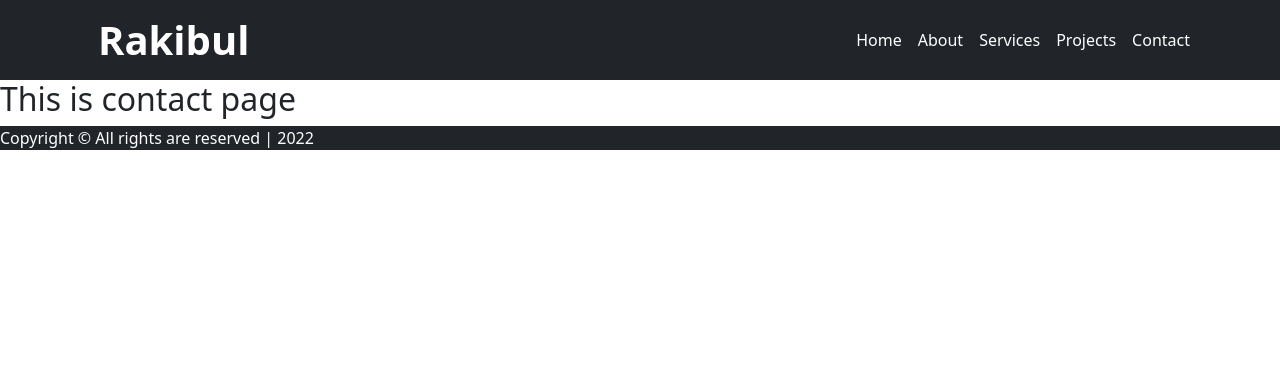
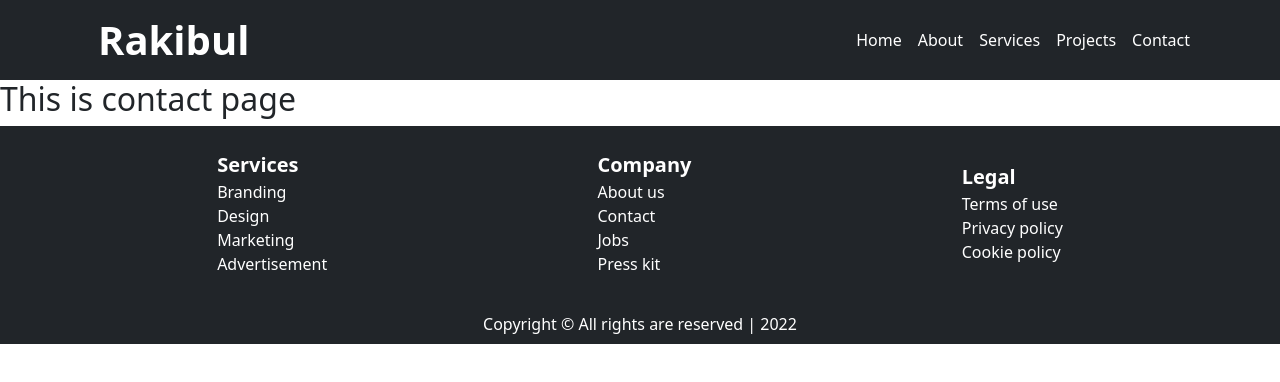
Before and after one commit to coderrakibul/personal-portfolio, a React (Create React App) app: page /contact in a window 1280 px wide. Shown: the top 382 px of the page. Built offline with nearby package versions, Linux system fonts and the light colour scheme.

Commit message:
footer updated

```diff
--- a/src/pages/Shared/Footer.js
+++ b/src/pages/Shared/Footer.js
@@ -2,13 +2,37 @@ import React from 'react';
 
 const Footer = () => {
 	const date = new Date();
-    const year = date.getFullYear();
+	const year = date.getFullYear();
 
 	return (
-		<div className='bg-dark text-white'>
+		<footer className='bg-dark text-white'>
+			<div className='py-4'>
+				<div className="d-flex justify-content-around container">
+					<div className='d-flex flex-column justify-content-center'>
+						<span className='fw-bold fs-5'>Services</span>
+						<span><a className="text-decoration-none text-white">Branding</a></span>
+						<span><a className="text-decoration-none text-white">Design</a></span>
+						<span><a className="text-decoration-none text-white">Marketing</a></span>
+						<span><a className="text-decoration-none text-white">Advertisement</a></span>
+					</div>
+					<div className='d-flex flex-column justify-content-center'>
+						<span className='fw-bold fs-5'>Company</span>
+						<span><a className="text-decoration-none text-white">About us</a></span>
+						<span><a className="text-decoration-none text-white">Contact</a></span>
+						<span><a className="text-decoration-none text-white">Jobs</a></span>
+						<span><a className="text-decoration-none text-white">Press kit</a></span>
+					</div>
+					<div className='d-flex flex-column justify-content-center'>
+						<span className='fw-bold fs-5'>Legal</span>
+						<span><a className="text-decoration-none text-white">Terms of use</a></span>
+						<span><a className="text-decoration-none text-white">Privacy policy</a></span>
+						<span><a className="text-decoration-none text-white">Cookie policy</a></span>
+					</div>
+				</div>
+			</div>
 
-			<p>Copyright &copy; All rights are reserved | {year}</p>
-		</div>
+			<p className='text-center py-2 mt-1'>Copyright &copy; All rights are reserved | {year}</p>
+		</footer>
 	);
 };
 
```
